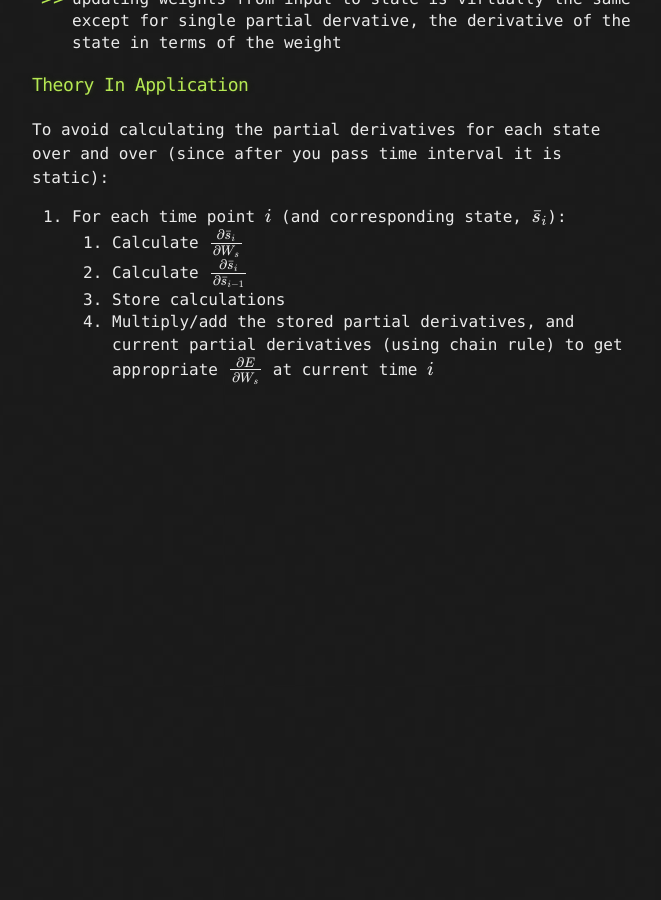
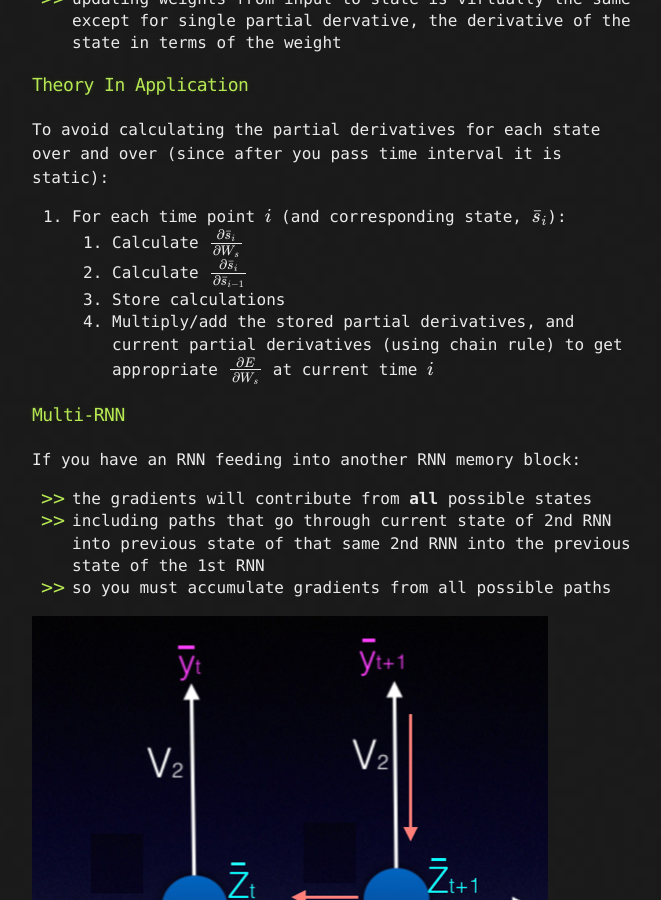
Before and after one commit to LivingProgram/ml-notes, a Jekyll site: the page built from chapter-3/index.md, in a window 1280 px wide and 900 px high, scrolled down 5698 px. Shown: the whole window, without its empty margins (308-969 px from the left). Built offline with Jekyll 4.4.1, drawn with Linux system fonts in a browser that asks for light colours; our own code applies the rules of GitHub Pages for plain Markdown files; formulas are drawn with MathJax 3; the repository's description, which GitHub fills in, is left out; before the commit the page ends 6103 px from its top, so only the background shows below that.

Commit message:
add notes multi-rnn

```diff
--- a/chapter-3/index.md
+++ b/chapter-3/index.md
@@ -122,3 +122,11 @@ To avoid calculating the partial derivatives for each state over and over (since
    2. Calculate $$\frac{\partial \bar{s}_i}{\partial \bar{s}_{i-1}}$$
    3. Store calculations
    4. Multiply/add the stored partial derivatives, and current partial derivatives (using chain rule) to get appropriate $$\frac{\partial E}{\partial W_s}$$ at current time $$i$$
+
+### Multi-RNN
+If you have an RNN feeding into another RNN memory block:
+- the gradients will contribute from __all__ possible states
+- including paths that go through current state of 2nd RNN into previous state of that same 2nd RNN into the previous state of the 1st RNN
+- so you must accumulate gradients from all possible paths
+
+![ml-notes_26](/images/ml-notes_26.png)
```
Also changed, not shown: images/ml-notes_26.png (added).
